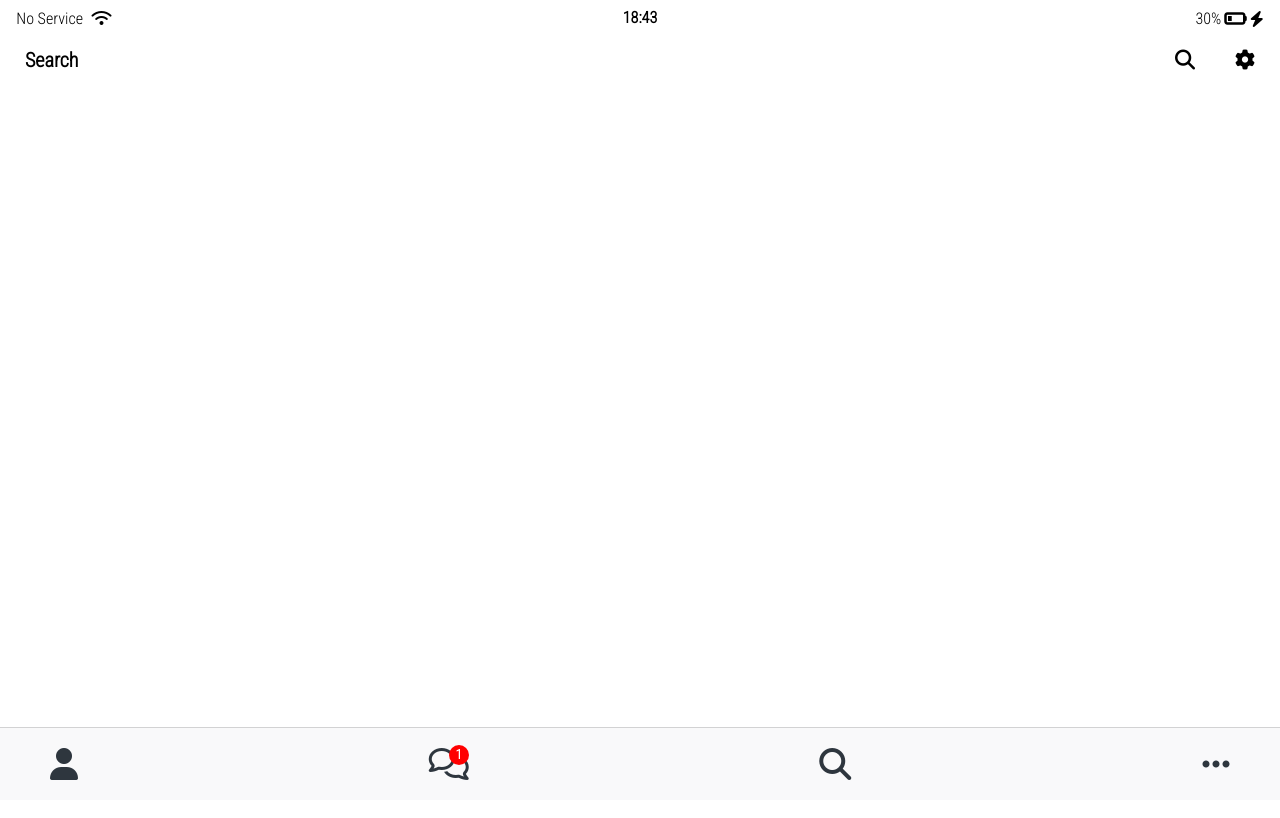
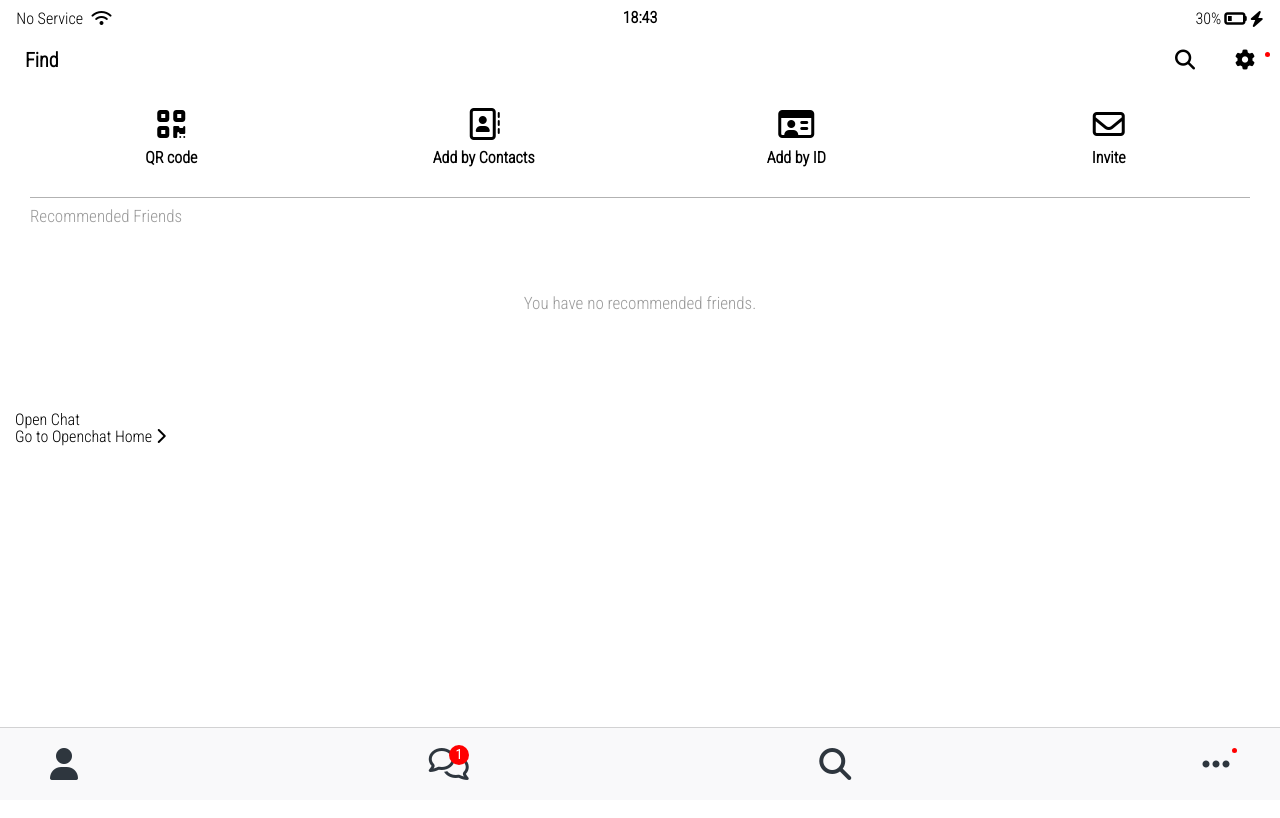
Before and after one commit to oaat9309/kokoaclone2021, a plain HTML site: page find.html in a window 1280 px wide. Drawn offline with Linux system fonts and the light colour scheme.

Commit message:
edited find.html
- header icon 추가
- recommend 추가
- reddot.css 추가

```diff
--- /dev/null
+++ b/CSS/components/reddot.css
@@ -0,0 +1,13 @@
+.reddot {
+    background-color: red;
+    width: 5px;
+    height: 5px;
+    border-radius: 50%;
+    position: absolute;
+    left: 30px;
+}
+
+.redddot--header {
+    left: 5px;
+    top: 10px;
+}
--- a/CSS/components/screen-header.css
+++ b/CSS/components/screen-header.css
@@ -25,3 +25,7 @@
 .screen-header__icon--find {
     width: 80px;
 }
+
+.screen-header__icon--find span:last-child {
+    position: relative;
+}
--- /dev/null
+++ b/CSS/screens/find.css
@@ -0,0 +1,32 @@
+.find-icons {
+    display: flex;
+    justify-content: space-around;
+    align-items: center;
+    height: 80px;
+}
+
+.find-icons__icon {
+    display: flex;
+    flex-direction: column;
+    justify-content: space-evenly;
+    align-items: center;
+    width: 25%;
+}
+
+.find-icons__icon span {
+    margin-top: 10px;
+    font-weight: 600;
+}
+
+.find-recommend {
+    margin: 20px var(--horizontal-space);
+    border-top: 1px solid rgba(0,0,0,0.3);
+    padding: 10px 0px;
+    font-size: 17px;
+    color: rgba(0,0,0,0.4);
+}
+
+.find-recommend__contents {
+    padding: 70px 0px;
+    text-align: center;
+}
--- a/CSS/style.css
+++ b/CSS/style.css
@@ -10,10 +10,12 @@
 @import "./components/screen-header.css";
 @import "./components/user-component.css";
 @import "./components/badge.css";
+@import "./components/reddot.css";
 
 /* screens */
 @import "./screens/login.css";
 @import "./screens/friends.css";
+@import "./screens/find.css";
 
 body {
     height: 100vh;
--- a/find.html
+++ b/find.html
@@ -23,12 +23,40 @@
         </div>
     </div>
     <header class="screen-header">
-        <h1 class="screen-header__title">Search</h1>
+        <h1 class="screen-header__title">Find</h1>
         <div class="screen-header__icon screen-header__icon--find">
             <span><a href="#"><i class="fas fa-search fa-lg"></i></a></span>
-            <span><a href="#"><i class="fas fa-cog fa-lg"></i></a></span>
+            <span><a href="#"><div class="reddot reddot--header"></div><i class="fas fa-cog fa-lg"></i></a></span>
         </div>
     </header>
+    <main class="main-screen">
+        <div class="find-icons">
+            <div class="find-icons__icon"><i class="fas fa-qrcode fa-2x"></i><span>QR code</span></div>
+            <div class="find-icons__icon"><i class="far fa-address-book fa-2x"></i><span>Add by Contacts</span></div>
+            <div class="find-icons__icon"><i class="far fa-id-card fa-2x"></i><span>Add by ID</span></div>
+            <div class="find-icons__icon"><i class="far fa-envelope fa-2x"></i><span>Invite</span></div>
+        </div>
+        <div class="find-recommend">
+            <div class="find-recommend__title">
+                <h2>Recommended Friends</h2>
+            </div>
+            <div class="find-recommend__contents">
+                <span>You have no recommended friends.</span>
+            </div>
+        </div>
+        <div class="find-openchat">
+            <div class="find-openchat__header">
+                <div>Open Chat</div>
+                <div>Go to Openchat Home <i class="fas fa-chevron-right"></i></div>
+            </div>
+            <div class="find-openchat__column">
+                <!--image-->
+            </div>
+            <div class="find-openchat__column">
+                <!--image-->
+            </div>
+        </div>
+    </main>
     <nav class="nav">
         <ul class="nav__list">
             <li class="nav__button">
@@ -38,7 +66,7 @@
             <li class="nav__button">
                 <a class="nav__link" href="./find.html"><i class="fas fa-search fa-2x"></i></a>
             <li class="nav__button">
-                <a class="nav__link" href="./more.html"><span class="nav__update"></span><i class="fas fa-ellipsis-h fa-2x"></i></a>
+                <a class="nav__link" href="./more.html"><div class="reddot"></div><i class="fas fa-ellipsis-h fa-2x"></i></a>
         </ul>
     </nav>
     <script src="https://kit.fontawesome.com/1b4129514a.js" crossorigin="anonymous"></script>
```
Also changed, not shown: chat.html (+4 -4 lines), friends.html (+3 -3 lines), CSS/components/nav-bar.css (line endings or trailing spaces).
